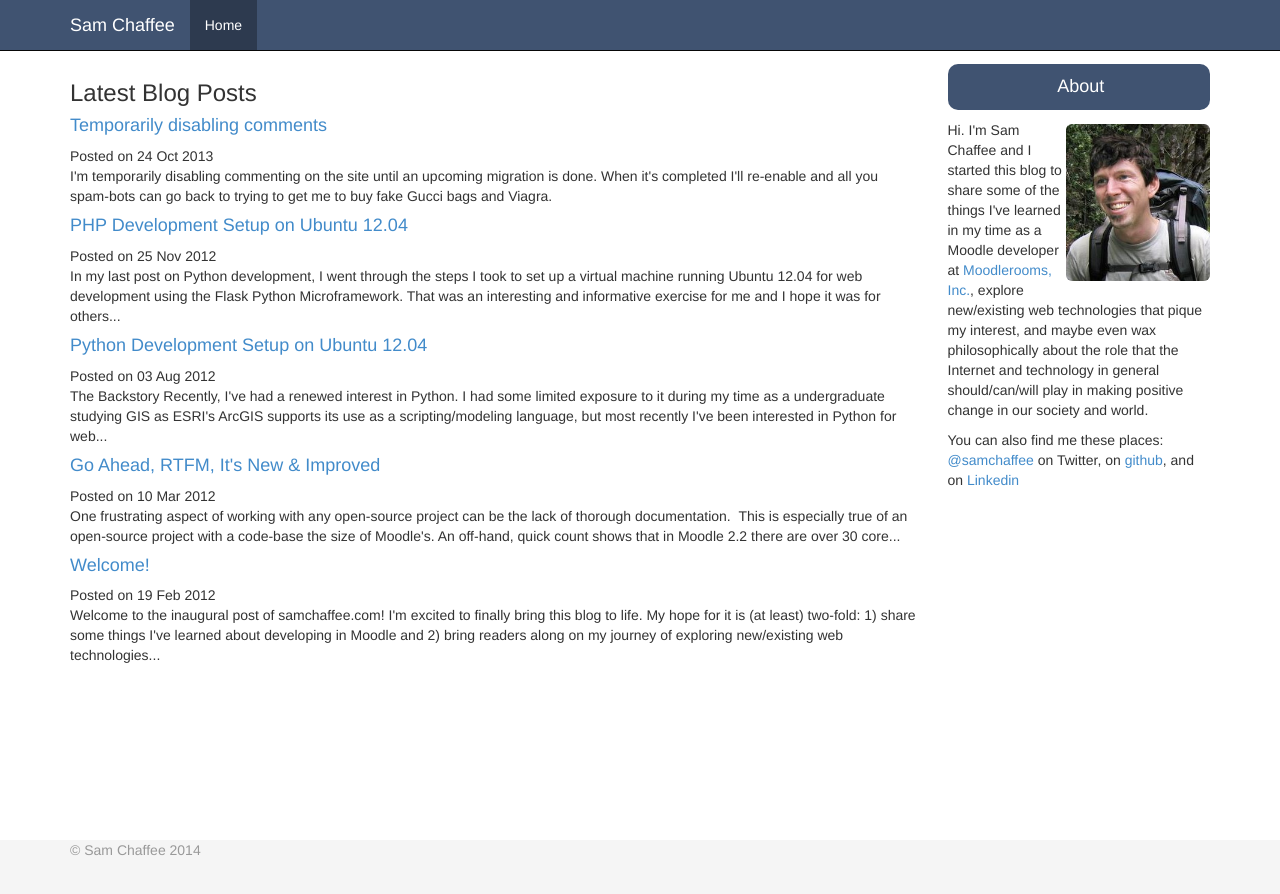
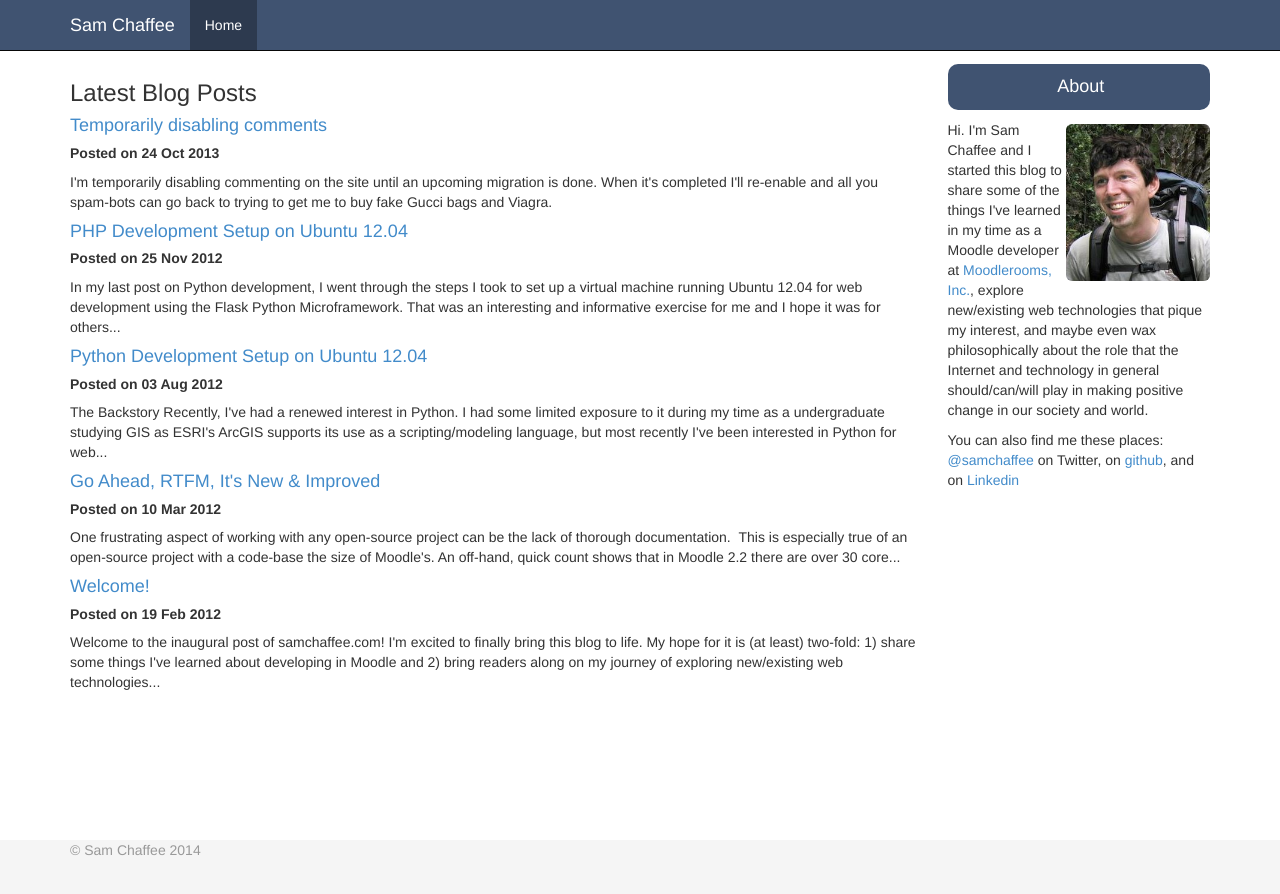
Before and after one commit to samchaffee/samchaffee.github.io, a Jekyll site: the page built from index.html, in a window 1280 px wide. Shown: the top 894 px of the page. Built offline with Jekyll 4.4.1, drawn with Linux system fonts in a browser that asks for light colours.

Commit message:
Changed posted dates; added CNAME

```diff
--- /dev/null
+++ b/CNAME
@@ -0,0 +1 @@
+samchaffee.com
--- a/_layouts/post.html
+++ b/_layouts/post.html
@@ -5,6 +5,7 @@ haspager: true
 <div id="post" class="col-xs-12 col-sm-9">
 	<div class="page-header">
 	<h2>{{page.title}}</h2>
+	<h5 class="post-date">Posted on {{ page.date | date_to_string }}</h5>
 	</div>
 	{{content}}
 </div>
--- a/css/samchaffee.css
+++ b/css/samchaffee.css
@@ -69,3 +69,7 @@ body {
 .navbar-inverse .navbar-toggle:hover, .navbar-inverse .navbar-toggle:focus {
 	background-color: #2D3A4F;
 }
+
+.post-date {
+	font-weight: bold;
+}
--- a/index.html
+++ b/index.html
@@ -8,7 +8,7 @@ subtitle: On Moodle Development & Web Technologies, Ad Nauseum
 	{% for post in site.posts %}
 	  <div class="post">
 	    <h4><a href="{{ post.url }}">{{ post.title }}</a></h4>
-	    <div>Posted on {{ post.date | date_to_string }}</div>
+	    <h5 class="post-date">Posted on {{ post.date | date_to_string }}</h5>
 	    <div>{{ post.content | strip_html | truncatewords: 45 }}</div>
 	  </div>
 	{% endfor %}
```
Also changed, not shown: 7 other files.
